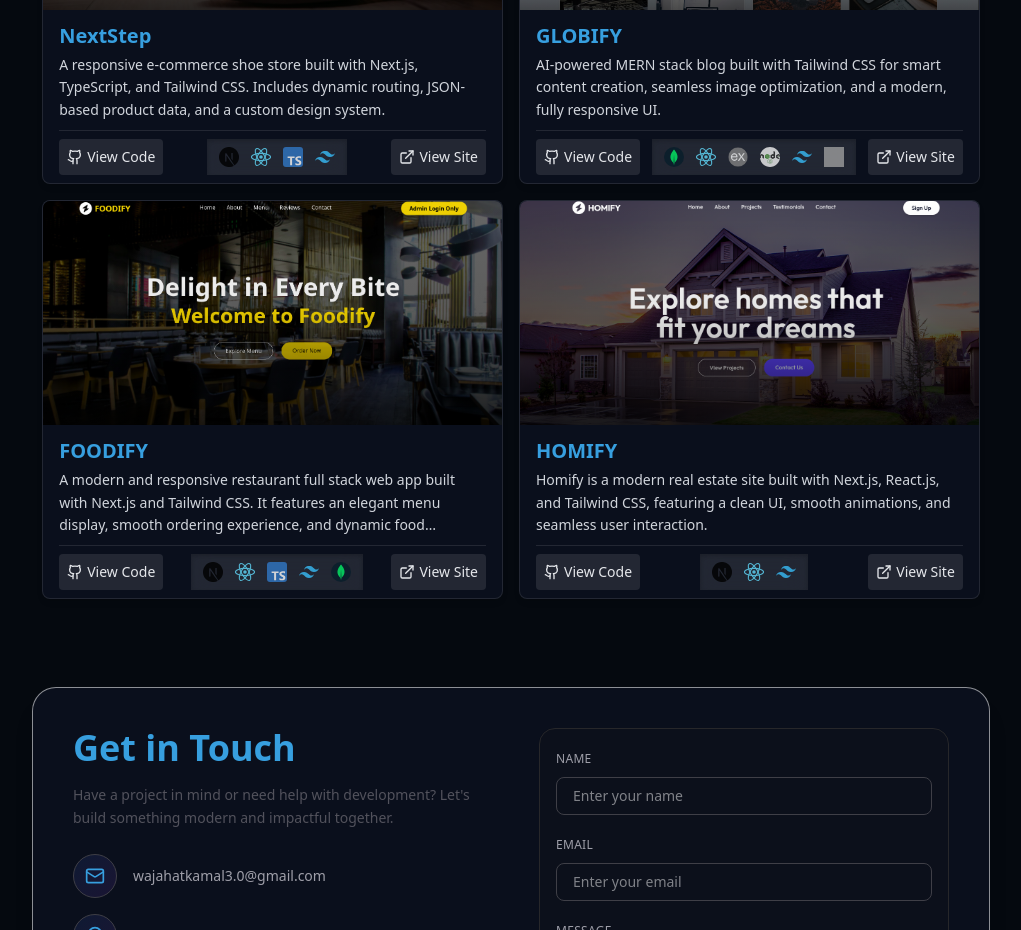
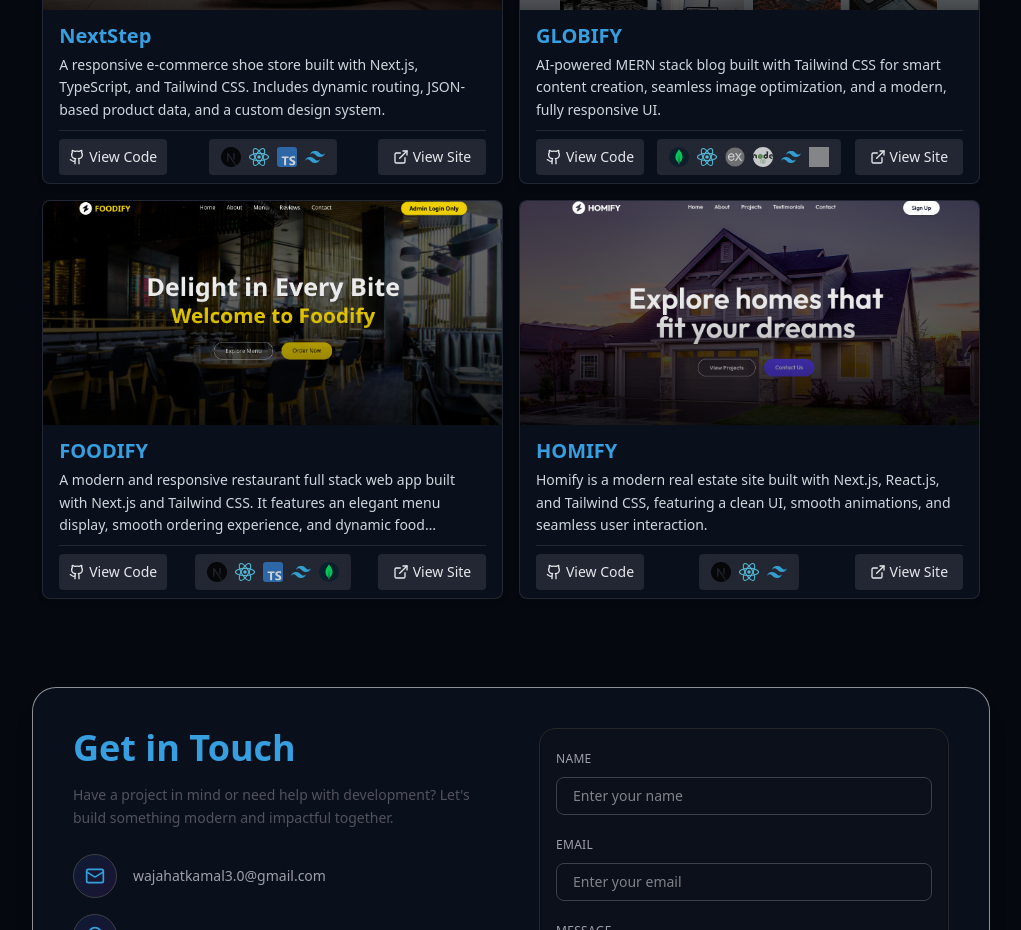
Before and after one commit to wajahat-kamal/Dev-Portfolio, a React (Vite) app: page / in a window 1280 px wide. Shown: the part 1740-2670 px from the top of the page, without its empty margins (129-1150 px from the left). Built offline with nearby package versions, Linux system fonts and the light colour scheme; grey boxes are pictures that could not be loaded.

Commit message:
Refactor ProjectCard: adjust footer button dimensions and enhance tag container styling for improved layout consistency and user experience.

```diff
--- a/src/components/ProjectCard.jsx
+++ b/src/components/ProjectCard.jsx
@@ -57,19 +57,19 @@ const ProjectCard = ({ project, index }) => {
         </div>
 
         {/* Footer */}
-        <div className="flex items-center justify-between mt-2 border-t border-white/10 pt-2">
+        <div className="flex items-center justify-between gap-1 mt-2 border-t border-white/10 pt-2">
           <a
             href={project.githubURL}
             target="_blank"
             rel="noopener noreferrer"
-            className="p-1.5 sm:p-2 px-3 flex items-center justify-center gap-1 rounded bg-white/10 hover:bg-primary hover:scale-102 text-gray-200 hover:text-white transition-all hover:shadow-md hover:shadow-blue-500/30"
+            className="w-27 h-9 flex items-center justify-center gap-1 rounded bg-white/10 hover:bg-primary hover:scale-102 text-gray-200 hover:text-white transition-all hover:shadow-md hover:shadow-blue-500/30"
           >
             <Github size={14} className="sm:w-4 sm:h-4" />
             <span className="text-sm">View Code</span>
           </a>
 
           {/* Tags */}
-          <div className="flex flex-wrap items-center justify-center gap-2 sm:gap-3 bg-white/10 px-3 py-1.5 sm:py-2 backdrop-blur-md shadow-inner shadow-black/20">
+          <div className="flex flex-wrap items-center justify-center gap-1 sm:gap-2 bg-white/10 px-3 py-1.5 sm:py-2 backdrop-blur-md rounded">
             {project.tags.map((tag, i) => (
               <motion.div
                 key={i}
@@ -90,7 +90,7 @@ const ProjectCard = ({ project, index }) => {
             href={project.demoURL}
             target="_blank"
             rel="noopener noreferrer"
-            className="p-1.5 sm:p-2 px-3 flex items-center justify-center gap-1 rounded bg-white/10 hover:bg-primary hover:scale-102 text-gray-200 hover:text-white transition-all hover:shadow-md hover:shadow-blue-500/30"
+            className="w-27 h-9 flex items-center justify-center gap-1 rounded bg-white/10 hover:bg-primary hover:scale-102 text-gray-200 hover:text-white transition-all hover:shadow-md hover:shadow-blue-500/30"
           >
             <ExternalLink size={14} className="sm:w-4 sm:h-4" />
             <span className="text-sm">View Site</span>
```
